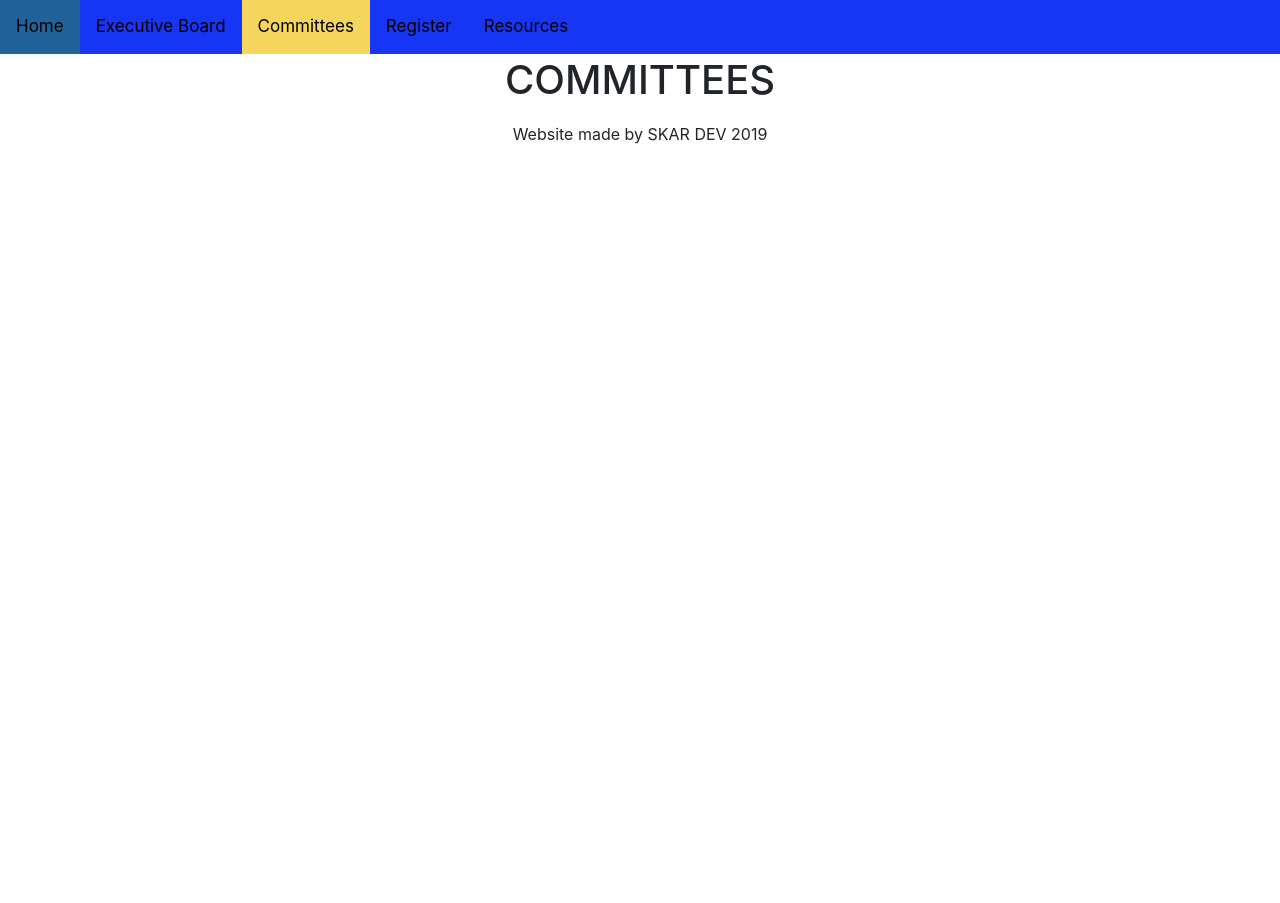
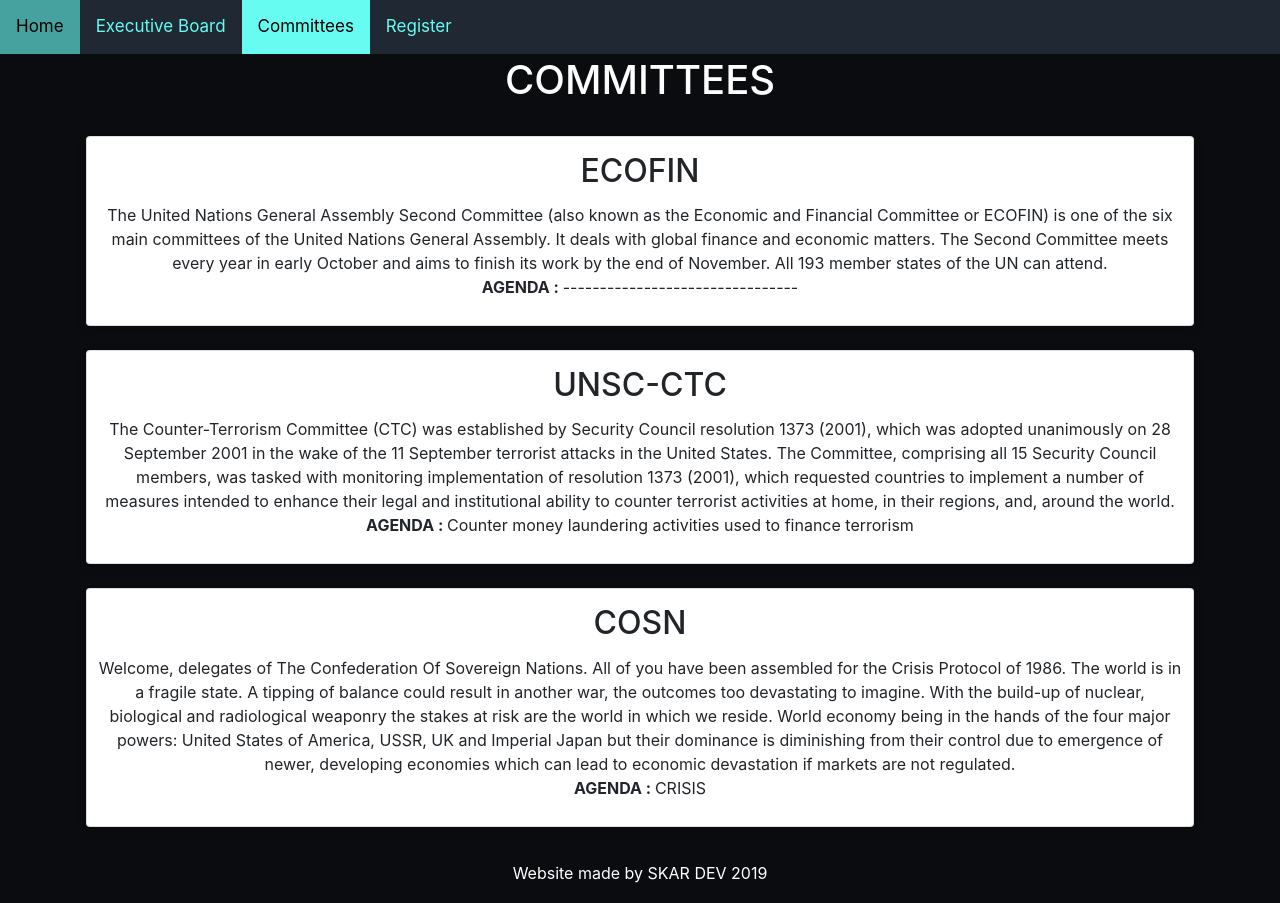
Before and after one commit to anirudhRowjee/fismun-website-2019, a plain HTML site: page committees.html in a window 1280 px wide. Before the commit the page ends 800 px from the top, so only its background shows below. Drawn offline with nearby package versions, Linux system fonts and the light colour scheme.

Commit message:
semi-final version of the website:

```diff
--- a/committees.html
+++ b/committees.html
@@ -9,13 +9,54 @@
 		<a href='eb.html'> Executive Board </a>
 		<a href='committees.html'  class='active'> Committees </a>
 		<a href='register.html'> Register </a>
-		<a href='resources.html'> Resources </a>
+
 		<title> FISMUN - Committees</title>
 	</nav>
 </head>
 <body>
 	<div class='container' align="center">
 		<h1> COMMITTEES </h1>
+		<br>
+		<div class="address card">
+			<h2 id='address-header'> ECOFIN </h2>
+
+			<div class="address-text">
+				The United Nations General Assembly Second Committee (also known as the Economic and Financial Committee or ECOFIN) is one of the six main committees of the United Nations General Assembly. It deals with global finance and economic matters.
+
+The Second Committee meets every year in early October and aims to finish its work by the end of November. All 193 member states of the UN can attend.
+			<p><strong> AGENDA : </strong> -------------------------------- </p>
+			</div>
+		</div>
+
+		<br>
+
+		<div class="address card">
+			<h2 id='address-header'> UNSC-CTC </h2>
+
+			<div class="address-text">
+				The Counter-Terrorism Committee (CTC) was established by Security Council resolution 1373 (2001), which was adopted unanimously on 28 September 2001 in the wake of the 11 September terrorist attacks in the United States.
+The Committee, comprising all 15 Security Council members, was tasked with monitoring implementation of resolution 1373 (2001), which requested countries to implement a number of measures intended to enhance their legal and institutional ability to counter terrorist activities at home, in their regions, and, around the world.
+			<p><strong> AGENDA : </strong> Counter money laundering activities used to finance terrorism </p>
+			</div>
+		</div>
+
+		<br>
+
+		<div class="address card">
+			<h2 id='address-header'> COSN </h2>
+
+			<div class="address-text">
+				Welcome, delegates of The Confederation Of Sovereign Nations. All of you have been assembled for the Crisis Protocol of 1986.
+
+The world is in a fragile state. A tipping of balance could result in another war, the outcomes too devastating to imagine. With the build-up of nuclear, biological and radiological weaponry the stakes at risk are the world in which we reside.
+
+World economy being in the hands of the four major powers: United States of America, USSR, UK and Imperial Japan but their dominance is diminishing from their control due to emergence of newer, developing economies which can lead to economic devastation if markets are not regulated.
+			<p><strong> AGENDA : </strong> CRISIS </p>
+			</div>
+		</div>
+
+		<br>
+
 		<footer>
 			<p> Website made by SKAR DEV 2019 </p>
 		</footer>
--- a/css/style.css
+++ b/css/style.css
@@ -1,30 +1,34 @@
 body{
-	background-color: #;
+	background-color: #0B0C10;
+}
+
+h1{
+	color: white;
 }
 
 nav{
-	background-color: #1735F5;
+	background-color: #1f2833;
   	overflow: hidden;
 }
 
 nav a{
 	float: left;
-	color: #f2f2f2;
+	color: #66fcf1;
 	text-align: center;
 	padding: 14px 16px;
 	text-decoration: none;
 	text-decoration: none;
 	font-size: 17px;
-	color:black;
+	text-decoration-color: white;
 }
 
 nav a:hover{
-	background-color: #20639B;
+	background-color: #45a29e;
   	color: black;
 }
 
 nav a.active{
-	background-color: #F6d55c;
+	background-color: #66fcf1;
   	color: black;
 }
 
@@ -79,4 +83,5 @@
 	padding-top: 10px;
 	padding-bottom: 0px;
 	float: bottom;
+	color: white;
 }
```
Also changed, not shown: eb.html (+36 -1 lines), index.html (+1 -1 lines), register.html (+1 -1 lines), 2 other files.
